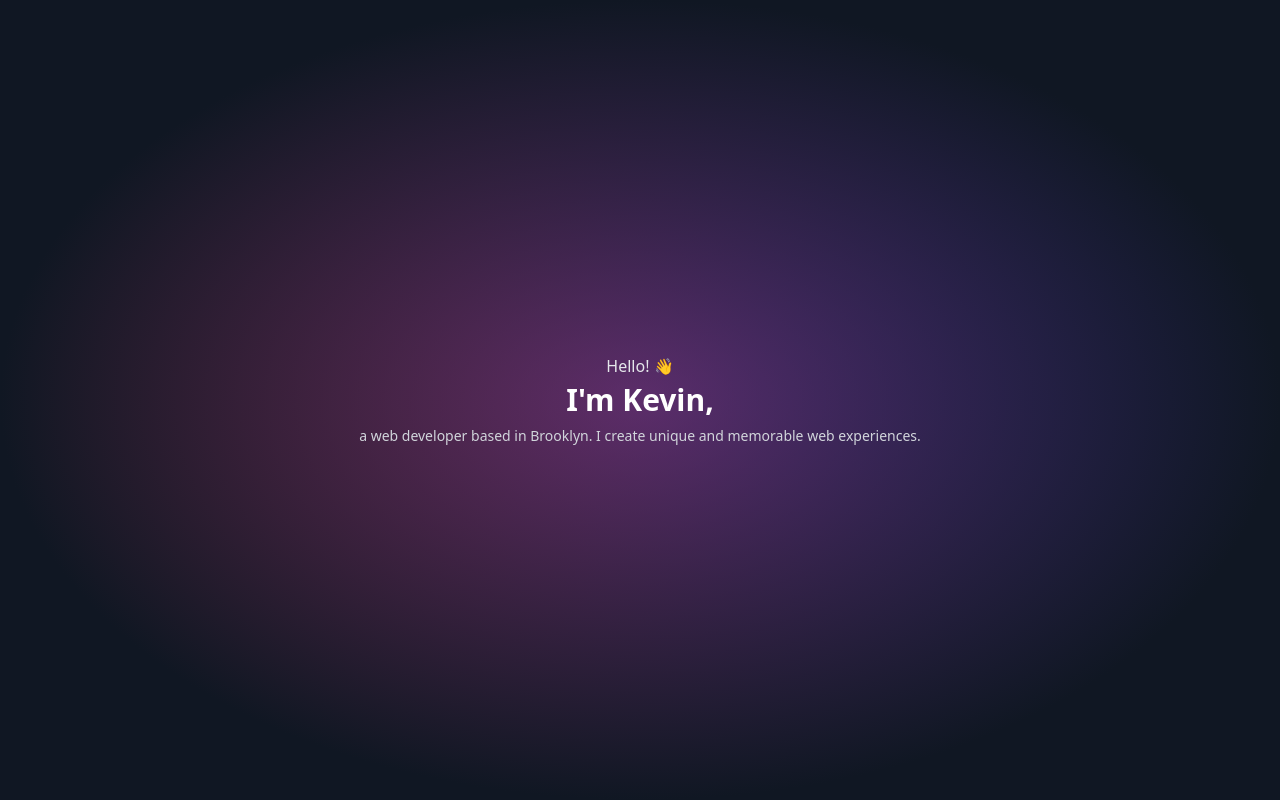
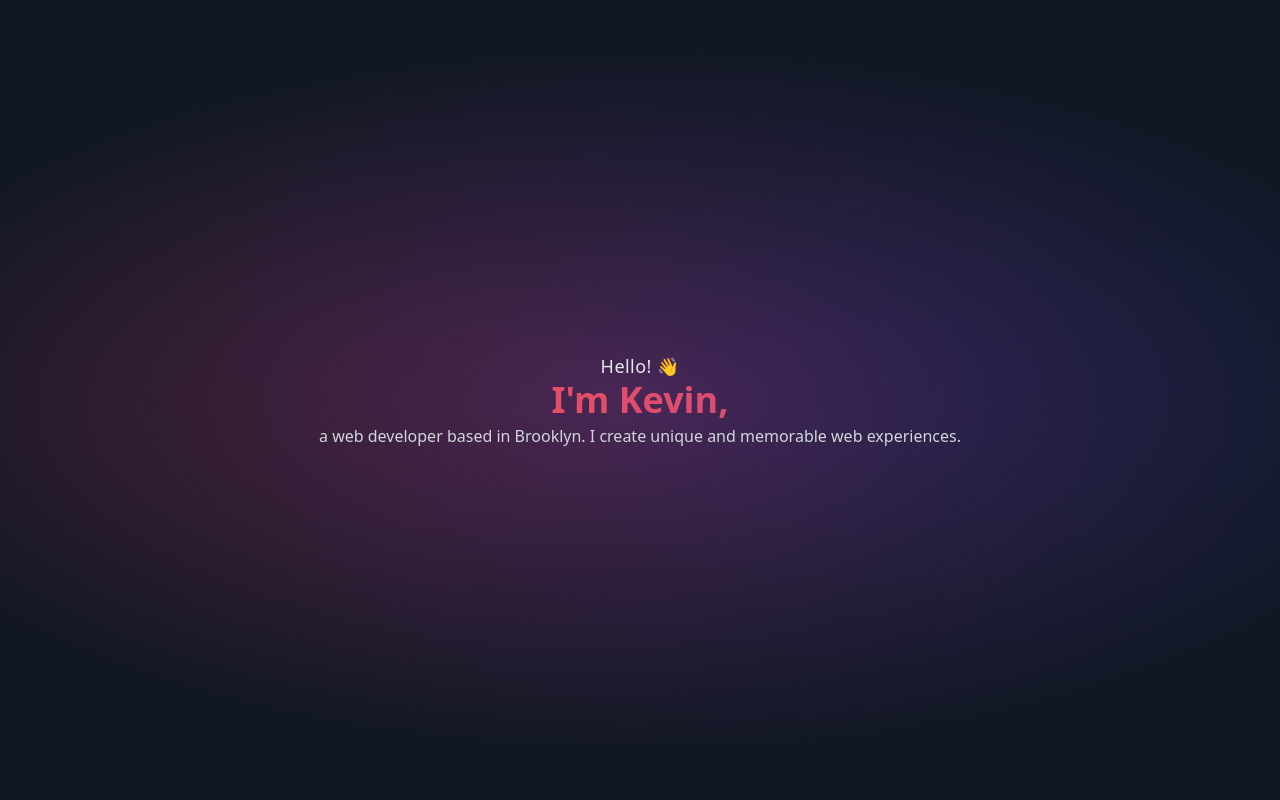
Before and after one commit to kevinMEH/portfolio-v2, a React (Vite) app: page / in a window 1280 px wide. Shown: the top 800 px of the page. Built offline with nearby package versions, Linux system fonts and the light colour scheme.

Commit message:
rainbow text

```diff
--- a/src/Home/Landing.jsx
+++ b/src/Home/Landing.jsx
@@ -1,11 +1,11 @@
 const Landing = () => {
     return (
         <div className="w-full landing">
-            <div className="landing2 mobileLanding2 flex h-screen">
-                <div className="text-center space-y-1 my-auto px-8 container mx-auto">
-                    <h1 className="text-gray-200 font-medium">Hello! 👋</h1>
-                    <p className="text-white font-bold text-3xl">I'm Kevin,</p>
-                    <p className="text-gray-300 text-sm pt-1">a web developer based in Brooklyn. I create unique and memorable web experiences.</p>
+            <div className="landing2 landing2 flex h-screen">
+                <div className="text-center my-auto px-8 container mx-auto">
+                    <h1 className="text-gray-200 font-medium tracking-wide text-lg">Hello! 👋</h1>
+                    <p className="text-white font-bold text-4xl gradientText">I'm Kevin,</p>
+                    <p className="text-gray-300 pt-1">a web developer based in Brooklyn. I create unique and memorable web experiences.</p>
                 </div>
             </div>
         </div>
--- a/src/index.css
+++ b/src/index.css
@@ -7,19 +7,47 @@
 }
 
 .landing {
-    background: linear-gradient(254deg, #564cff 0%, rgb(255, 71, 126) 100%);
+    background: linear-gradient(254deg, rgb(85, 76, 255, 0.75) 0%, rgba(255, 71, 126, 0.75) 100%);
 }
 
-.mobileLanding2 {
+.landing2 {
     background: radial-gradient(65% 45% at 50% 50%, rgba(14, 17, 22, 0.5) 0%, var(--token-3188080c-cb4e-4740-95cc-04a22be0db0f, rgb(16, 23, 35)) /* {"name":"Bg"} */ 100%);
-}
-
-@media (min-width: 768px) {
-    .landing2 {
-        background: radial-gradient(50% 50% at 50% 50%, rgba(14, 17, 22, 0.5) 0%, var(--token-3188080c-cb4e-4740-95cc-04a22be0db0f, rgb(16, 23, 35)) /* {"name":"Bg"} */ 100%);
-    }
 }
 
 .github {
     background: linear-gradient(148deg, var(--token-8379ffeb-5f41-46af-9e19-ceffa86fdc66, #2d67d2) /* {"name":"Blue"} */ 0%, var(--token-a320813c-894d-40e2-b9d2-81628714f389, rgb(123, 69, 217)) /* {"name":"Purple"} */ 100%);
 }
+
+.gradientText {
+    background-image: linear-gradient( 90deg, rgb(255, 75, 129), rgb(86, 76, 255), rgb(76, 255, 136) );
+    background-size: 400% 100%;
+
+    background-clip: text;
+    color: transparent;
+
+    -webkit-background-clip: text;
+    -webkit-text-fill-color: transparent;
+
+    animation: rotateColor 15s infinite alternate;
+    -webkit-animation: rotateColor 15s infinite alternate;
+}
+
+@keyframes rotateColor {
+    0% {
+        filter: hue-rotate(-80deg);
+    } 50% {
+        filter: hue-rotate(30deg);
+    } 100% {
+        filter: hue-rotate(-80deg);
+    }
+}
+
+@-webkit-keyframes rotateColor {
+    0% {
+        -webkit-filter: hue-rotate(-110deg);
+    } 50% {
+        -webkit-filter: hue-rotate(30deg);
+    } 100% {
+        -webkit-filter: hue-rotate(-110deg);
+    }
+}
```
